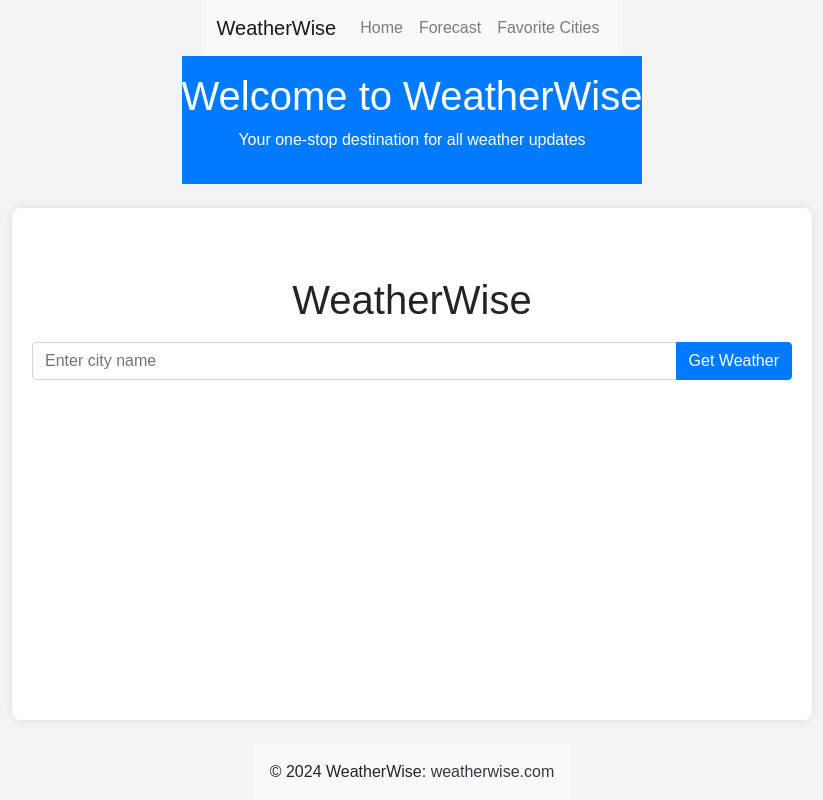
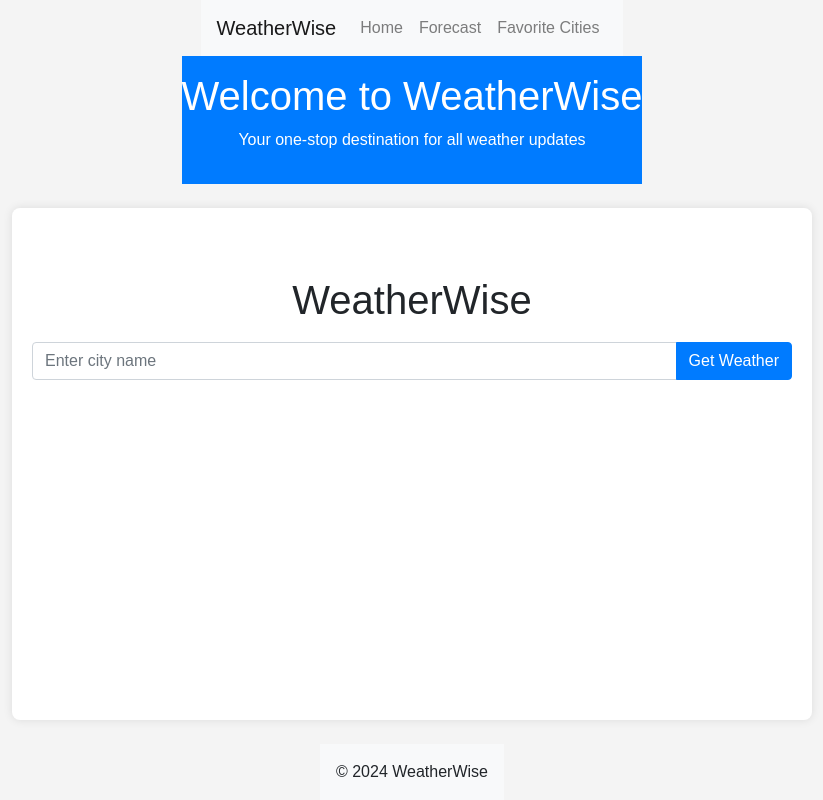
Before and after one commit to abhikoreti/weather_dashboard, a Flask app: page / in a window 1280 px wide. Shown: the whole page, without its empty margins (228-1051 px from the left). Run offline with Flask 2, Linux system fonts and the light colour scheme; some libraries are stand-ins or nearby versions.

Commit message:
updated layout and style

```diff
--- a/frontend/static/style.css
+++ b/frontend/static/style.css
@@ -7,6 +7,18 @@ body {
     align-items: center;
     height: 100vh;
     margin: 0;
+    flex-direction: column;
+    min-height: 100v h;
+}
+
+header,
+footer {
+    flex-shrink: 0;
+}
+
+.content {
+    flex: 1;
+    overflow-y: auto;
 }
 
 /* Container for the app */
--- a/frontend/templates/layout.html
+++ b/frontend/templates/layout.html
@@ -12,20 +12,6 @@
             rel="stylesheet"
             href="{{ url_for('static', filename='style.css') }}"
         />
-        <style>
-            body {
-                display: flex;
-                flex-direction: column;
-                min-height: 100vh;
-            }
-            header,
-            footer {
-                flex-shrink: 0;
-            }
-            .content {
-                flex: 1;
-            }
-        </style>
     </head>
     <body>
         <nav class="navbar navbar-expand-lg navbar-light bg-light">
@@ -65,12 +51,7 @@
             {% block content %}{% endblock %}
         </div>
         <footer class="bg-light text-center text-lg-start mt-4">
-            <div class="text-center p-3">
-                © 2024 WeatherWise:
-                <a class="text-dark" href="https://weatherwise.com/"
-                    >weatherwise.com</a
-                >
-            </div>
+            <div class="text-center p-3">© 2024 WeatherWise</div>
         </footer>
         <script src="https://code.jquery.com/jquery-3.5.1.slim.min.js"></script>
         <script src="https://cdn.jsdelivr.net/npm/@popperjs/core@2.9.3/dist/umd/popper.min.js"></script>
```
